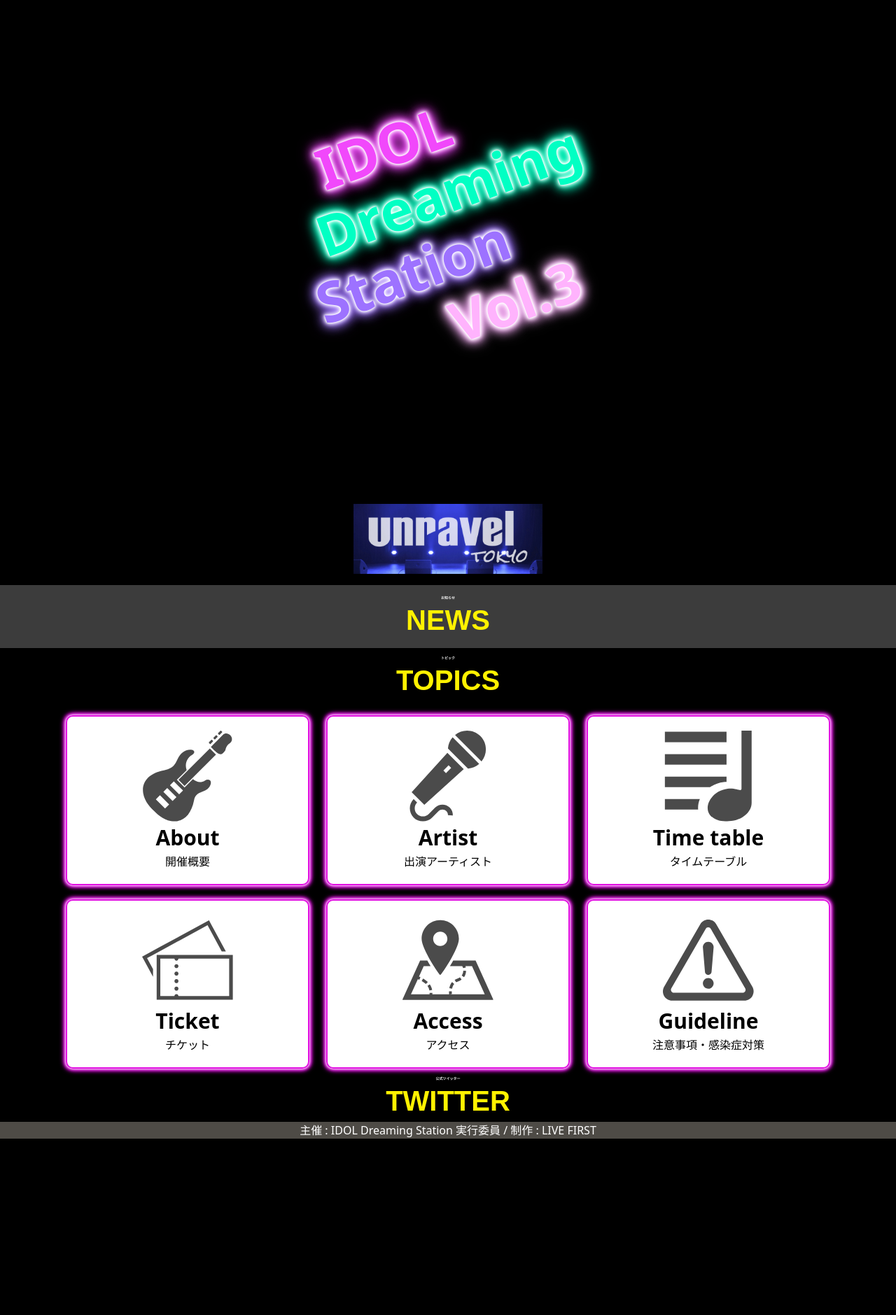
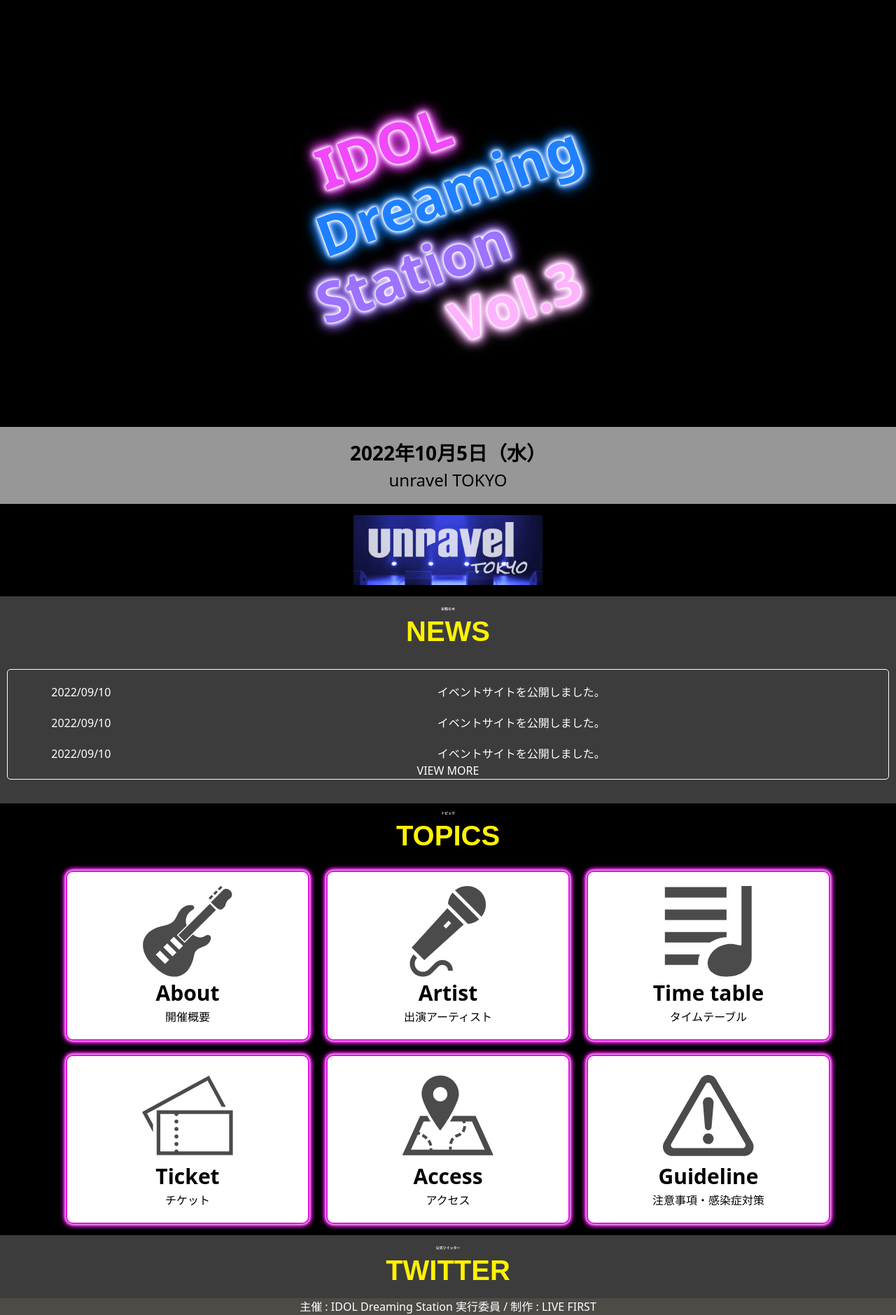
Before and after one commit to TakedaRyota/NewEventsSite, a Django app: page / in a window 1280 px wide. Shown: the part 80-1959 px from the top of the page at 70% size. Before the commit the page ends 1707 px from the top, so only its background shows below. Run offline with Django 4.2, Linux system fonts and the light colour scheme; some libraries are stand-ins or nearby versions.

Commit message:
開催日ラベル追加

```diff
--- a/newsite/new_event_site/static/web_view/css/color.css
+++ b/newsite/new_event_site/static/web_view/css/color.css
@@ -59,7 +59,9 @@
 .neon-13 {
   --color: #1fffff;
 }
-
+.neon-14 {
+  --color: #1f80ff;
+}
 
 /* --- ネオンテキストカラー --- */
 .neon-text-pattern-01 {
--- a/newsite/new_event_site/static/web_view/css/index.css
+++ b/newsite/new_event_site/static/web_view/css/index.css
@@ -24,6 +24,14 @@
 .event-title-04 {
   text-align: right;
 }
+.overview-top {
+  position: absolute;
+  bottom: 0;
+  width: 100%;
+  height: auto;
+  background-color: #ffffff97;
+  color: #000000;
+}
 /* --- 会場広告 --- */
 .link-img {
   max-width: 80%;
@@ -40,6 +48,11 @@
   padding: 10px;
   background-color: #3c3c3c;
 }
+.news-content-area {
+  border: solid 1px #ffffff;
+  border-radius: 5px;
+  background-color: transparent;
+}
 /* --- トピックコンテンツ --- */
 .topic-content-area {
   min-width: 300px;
@@ -48,6 +61,10 @@
   border-radius: 10px;
   color: #000000;
   padding: 20px 10px;
+}
+.topic-content-area:hover {
+  background-color: #9d72ff;
+  color: #ffffff;
 }
 .neon-content {
   border: solid 2px #e210e2;
@@ -68,3 +85,8 @@
   font-weight: bold;
   font-size: 30px;
 }
+/* --- ツイッター --- */
+.twitter-area {
+  background-color: #3c3c3c;
+  padding: 10px;
+}
--- a/newsite/new_event_site/static/web_view/js/nav.js
+++ b/newsite/new_event_site/static/web_view/js/nav.js
@@ -8,7 +8,7 @@
    */
   $('.hamburger-menu').on('click', function() {
     $(this).toggleClass('active');
-    $('.navbar-nav .top-logo').toggleClass('active');
+    $('.navbar-nav, .top-logo').toggleClass('active');
     return false;
   });
 
--- a/newsite/new_event_site/templates/web_view/index.html
+++ b/newsite/new_event_site/templates/web_view/index.html
@@ -9,13 +9,17 @@
 <div class="top-area">
   <div class="event-title-area">
     <div class="neon-text-pattern-01 neon-02">IDOL</div>
-    <div class="neon-text-pattern-01 neon-05">Dreaming</div>
+    <div class="neon-text-pattern-01 neon-14">Dreaming</div>
     <div class="neon-text-pattern-01 neon-08">Station</div>
     <div class="neon-text-pattern-01 neon-07 text-end">Vol.3</div>
   </div>
+  <div class="overview-top p-3 text-center">
+    <div class="fw-bold fs-3">2022年10月5日（水）</div>
+    <div class="fs-4">unravel TOKYO</div>
+  </div>
 </div>
 <a class="place-link" href="https://unravel-tokyo.com/">
-  <div class="link-img">
+  <div class="link-img mt-3">
     <img alt="会場サイト" src="{% static 'web_view/image/unravel_img.jpeg' %}"></img>
   </div>
 </a>
@@ -23,7 +27,24 @@
   <div class="title-font">NEWS
     <div class="title-ja">お知らせ</div>
   </div>
+  <din class="container p-2">
+    <div class="news-content-area text-center">
+      <div class="row">
+        <div class="col-sm-2">2022/09/10</div>
+        <div class="col-sm-10">イベントサイトを公開しました。</div>
+      </div>
+      <div class="row">
+        <div class="col-sm-2">2022/09/10</div>
+        <div class="col-sm-10">イベントサイトを公開しました。</div>
+      </div>
+      <div class="row">
+        <div class="col-sm-2">2022/09/10</div>
+        <div class="col-sm-10">イベントサイトを公開しました。</div>
+      </div>
 
+      <a class="text-center m-2" href="#news">VIEW MORE</a>
+    </div>
+  </din>
 </div>
 <div class="topics-area mt-3">
   <div class="title-font">TOPICS
@@ -91,6 +112,7 @@
 <div class="twitter-area mt-3">
   <div class="title-font">TWITTER
     <div class="title-ja">公式ツイッター</div>
+    <div class="container"></div>
   </div>
 
 </div>
```
